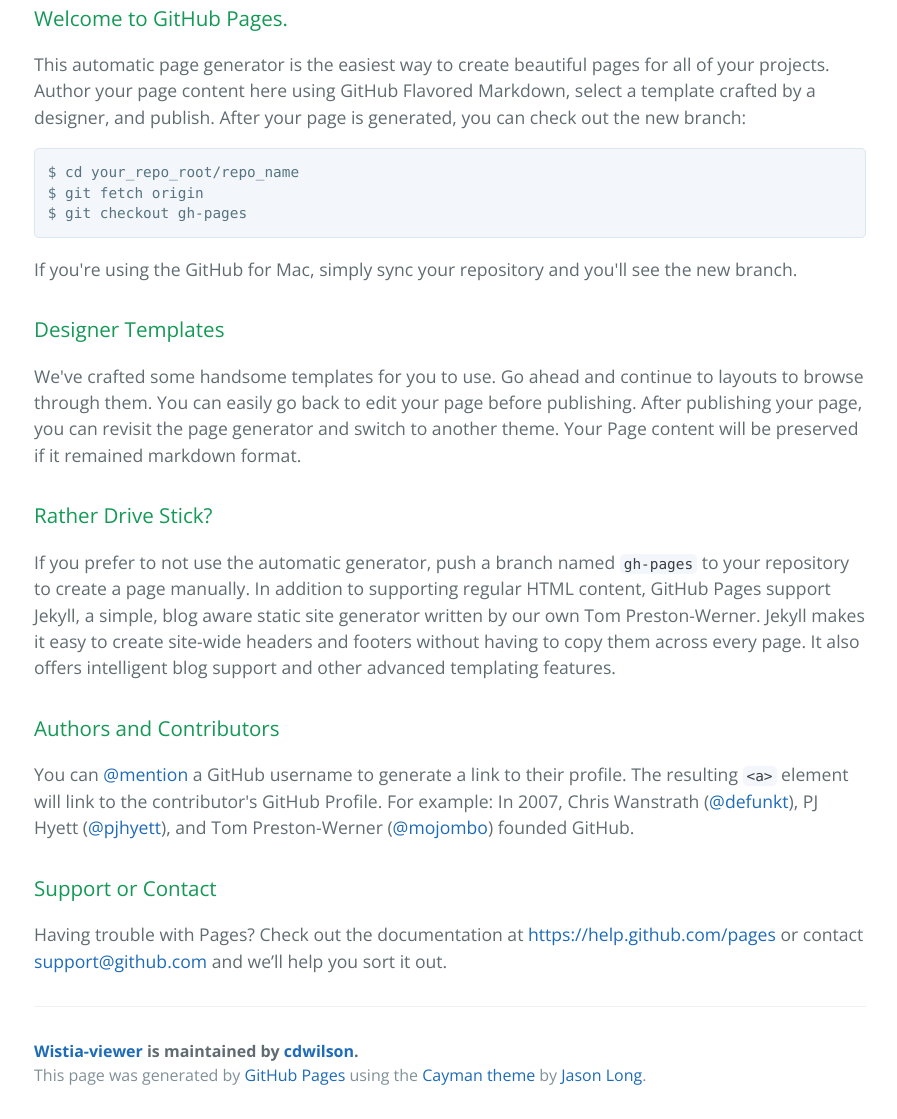
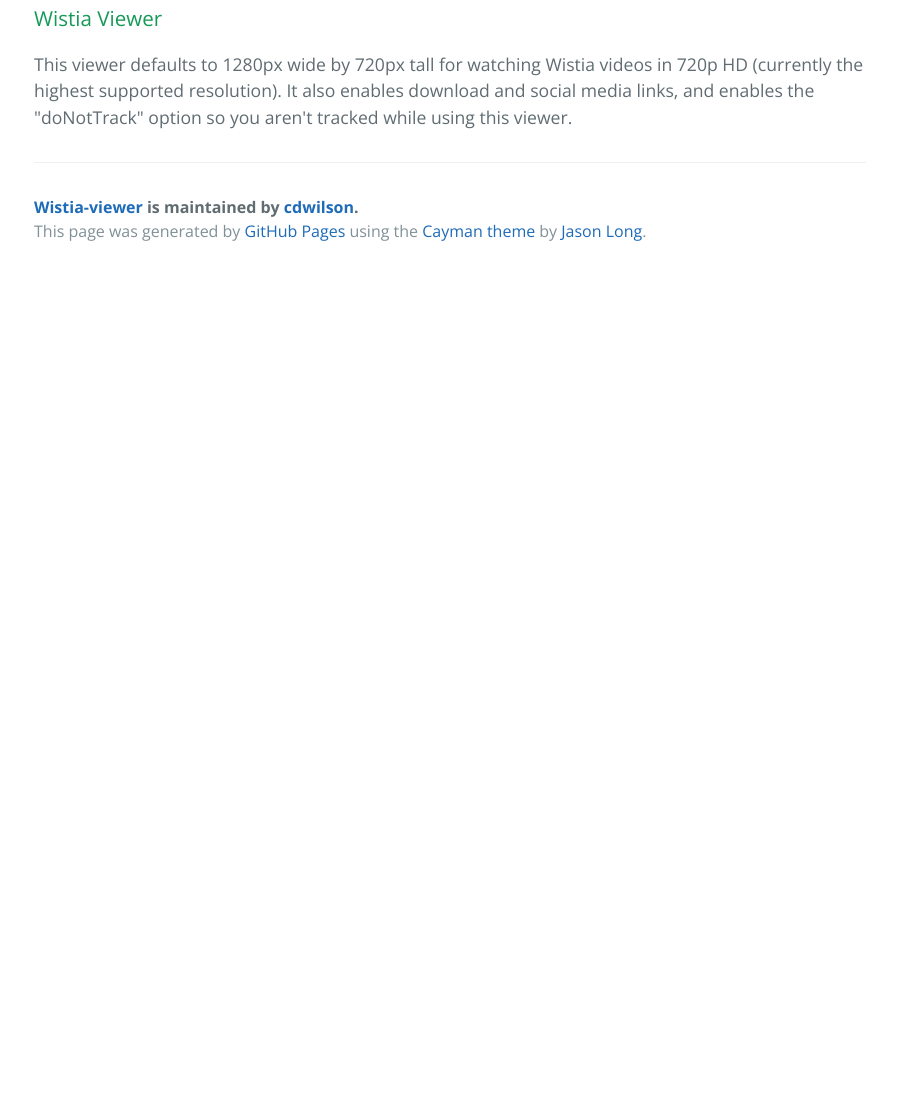
Before and after one commit to cdwilson/wistia-viewer, a plain HTML site: page index.html in a window 1280 px wide. Shown: the part 412-1531 px from the top of the page, without its empty margins (190-1087 px from the left). After the commit the page ends 800 px from the top, so only its background shows below. Drawn offline with nearby package versions, Linux system fonts and the light colour scheme.

```diff
--- a/index.html
+++ b/index.html
@@ -20,36 +20,9 @@
 
     <section class="main-content">
       <h3>
-<a id="welcome-to-github-pages" class="anchor" href="#welcome-to-github-pages" aria-hidden="true"><span class="octicon octicon-link"></span></a>Welcome to GitHub Pages.</h3>
+<a id="wistia-viewer" class="anchor" href="#wistia-viewer" aria-hidden="true"><span class="octicon octicon-link"></span></a>Wistia Viewer</h3>
 
-<p>This automatic page generator is the easiest way to create beautiful pages for all of your projects. Author your page content here using GitHub Flavored Markdown, select a template crafted by a designer, and publish. After your page is generated, you can check out the new branch:</p>
-
-<pre><code>$ cd your_repo_root/repo_name
-$ git fetch origin
-$ git checkout gh-pages
-</code></pre>
-
-<p>If you're using the GitHub for Mac, simply sync your repository and you'll see the new branch.</p>
-
-<h3>
-<a id="designer-templates" class="anchor" href="#designer-templates" aria-hidden="true"><span class="octicon octicon-link"></span></a>Designer Templates</h3>
-
-<p>We've crafted some handsome templates for you to use. Go ahead and continue to layouts to browse through them. You can easily go back to edit your page before publishing. After publishing your page, you can revisit the page generator and switch to another theme. Your Page content will be preserved if it remained markdown format.</p>
-
-<h3>
-<a id="rather-drive-stick" class="anchor" href="#rather-drive-stick" aria-hidden="true"><span class="octicon octicon-link"></span></a>Rather Drive Stick?</h3>
-
-<p>If you prefer to not use the automatic generator, push a branch named <code>gh-pages</code> to your repository to create a page manually. In addition to supporting regular HTML content, GitHub Pages support Jekyll, a simple, blog aware static site generator written by our own Tom Preston-Werner. Jekyll makes it easy to create site-wide headers and footers without having to copy them across every page. It also offers intelligent blog support and other advanced templating features.</p>
-
-<h3>
-<a id="authors-and-contributors" class="anchor" href="#authors-and-contributors" aria-hidden="true"><span class="octicon octicon-link"></span></a>Authors and Contributors</h3>
-
-<p>You can <a href="https://github.com/blog/821" class="user-mention">@mention</a> a GitHub username to generate a link to their profile. The resulting <code>&lt;a&gt;</code> element will link to the contributor's GitHub Profile. For example: In 2007, Chris Wanstrath (<a href="https://github.com/defunkt" class="user-mention">@defunkt</a>), PJ Hyett (<a href="https://github.com/pjhyett" class="user-mention">@pjhyett</a>), and Tom Preston-Werner (<a href="https://github.com/mojombo" class="user-mention">@mojombo</a>) founded GitHub.</p>
-
-<h3>
-<a id="support-or-contact" class="anchor" href="#support-or-contact" aria-hidden="true"><span class="octicon octicon-link"></span></a>Support or Contact</h3>
-
-<p>Having trouble with Pages? Check out the documentation at <a href="https://help.github.com/pages">https://help.github.com/pages</a> or contact <a href="mailto:support@github.com">support@github.com</a> and we’ll help you sort it out.</p>
+<p>This viewer defaults to 1280px wide by 720px tall for watching Wistia videos in 720p HD (currently the highest supported resolution).  It also enables download and social media links, and enables the "doNotTrack" option so you aren't tracked while using this viewer.</p>
 
       <footer class="site-footer">
         <span class="site-footer-owner"><a href="https://github.com/cdwilson/wistia-viewer">Wistia-viewer</a> is maintained by <a href="https://github.com/cdwilson">cdwilson</a>.</span>
```
Also changed, not shown: params.json (+1 -1 lines).
